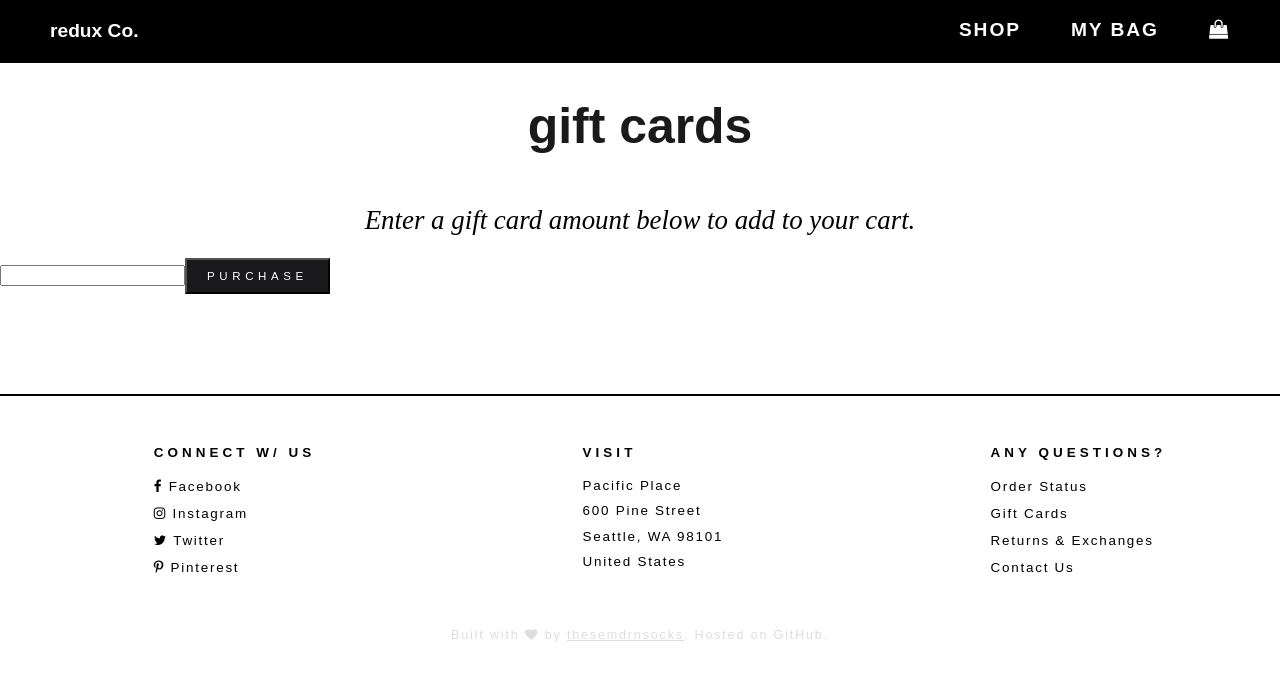
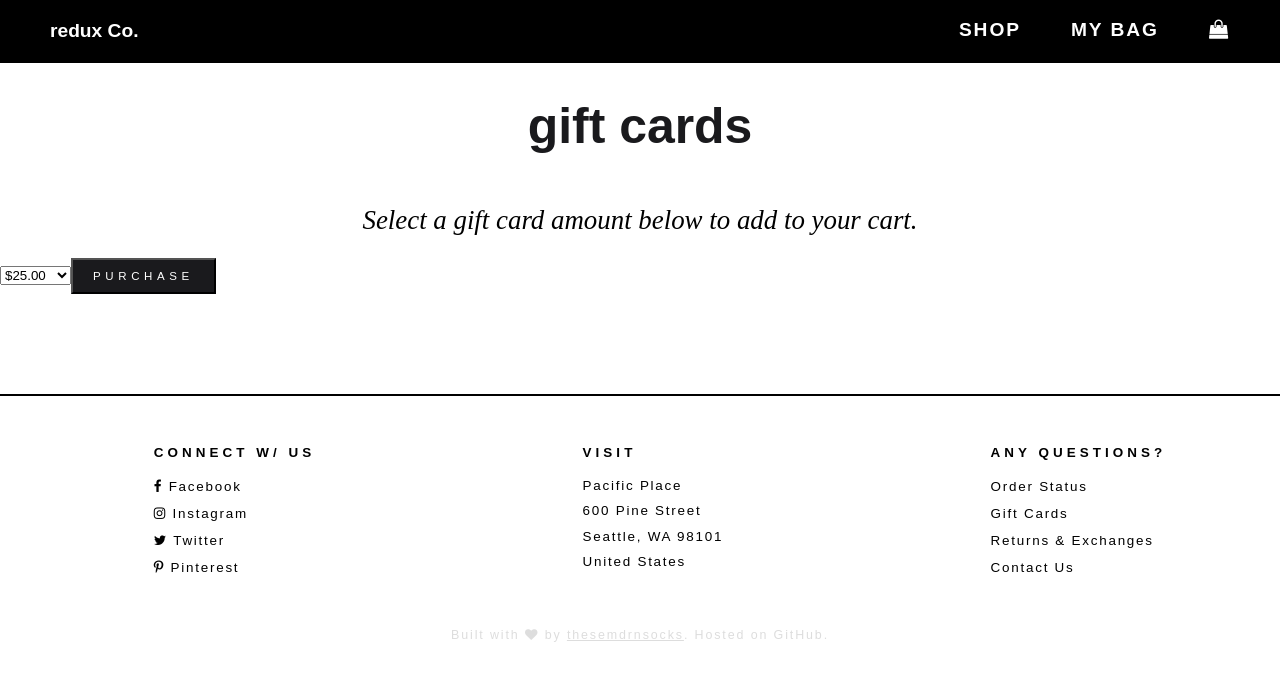
Before and after one commit to jenna-m/redux-co, a React (Create React App) app: page /gift-cards in a window 1280 px wide. Shown: the top 680 px of the page. Built offline with nearby package versions, Linux system fonts and the light colour scheme.

Commit message:
Update Footer pages
Change div names

```diff
--- a/src/components/footer/Contact.js
+++ b/src/components/footer/Contact.js
@@ -8,10 +8,12 @@ class Contact extends React.Component {
                 <div class="contact">
                     <h2>Do you have questions, comments, or concerns?</h2>
                     <h3>Contact us with the form below.</h3>
+                    <div className="form-content">
                         <form>
                             <input type="text" />
                             <button href="/">Submit</button>
                         </form>
+                    </div>
                 </div>
             </div>
         );
--- a/src/components/footer/GiftCards.js
+++ b/src/components/footer/GiftCards.js
@@ -5,11 +5,18 @@ class GiftCards extends React.Component {
         return(
             <div>
                 <h1>Gift Cards</h1>
-                <h2>Enter a gift card amount below to add to your cart.</h2>
-                <form>
-                    <input type="text" />
-                    <button href="/">Purchase</button>
-                </form>
+                <h2>Select a gift card amount below to add to your cart.</h2>
+                    <div className="form-content">
+                        <form>
+                            <select name="gift-card-value">
+                                <option value="25">$25.00</option>
+                                <option value="50">$50.00</option>
+                                <option value="75">$75.00</option>
+                                <option value="100">$100.00</option>
+                            </select>
+                            <button href="/">Purchase</button>
+                        </form>
+                    </div>
             </div>
         );
     }
--- a/src/components/footer/OrderStatus.js
+++ b/src/components/footer/OrderStatus.js
@@ -7,10 +7,12 @@ class OrderStatus extends React.Component {
                 <h1>Where's My Order?</h1>
                 <div class="order-tracker">
                 <h2>Enter your order number below to find out.</h2>
-                    <form>
-                        <input type="text" />
-                        <button href="/">Track</button>
-                    </form>
+                    <div className="form-content">
+                        <form>
+                            <input type="text" />
+                            <button href="/">Track</button>
+                        </form>
+                    </div>
                 </div>
             </div>
         );
--- a/src/components/footer/Returns-Exchanges.js
+++ b/src/components/footer/Returns-Exchanges.js
@@ -8,10 +8,12 @@ class ReturnsExchanges extends React.Component {
                 <div class="returns-exchanges">
                 <h2>Not totally satisfied with your order? We're sorry!</h2>
                 <h3>Enter your order number below, and we'll sort it out.</h3>
-                    <form>
-                        <input type="text" />
-                        <button href="/">Submit</button>
-                    </form>
+                    <div className="form-content">
+                        <form>
+                            <input type="text" />
+                            <button href="/">Submit</button>
+                        </form>
+                    </div>
                 </div>
             </div>
         );
```
Lines whose indentation alone changed are shown as unchanged.
